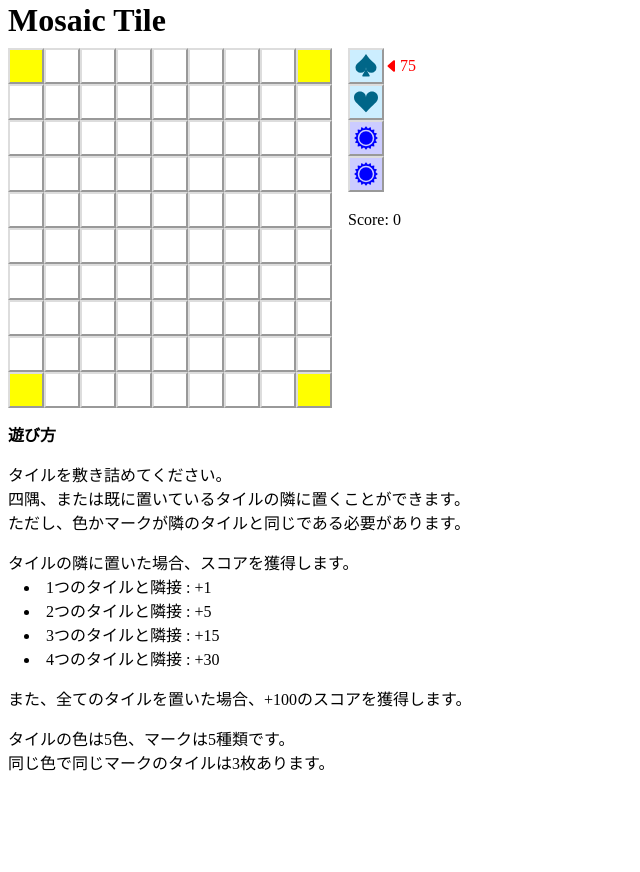
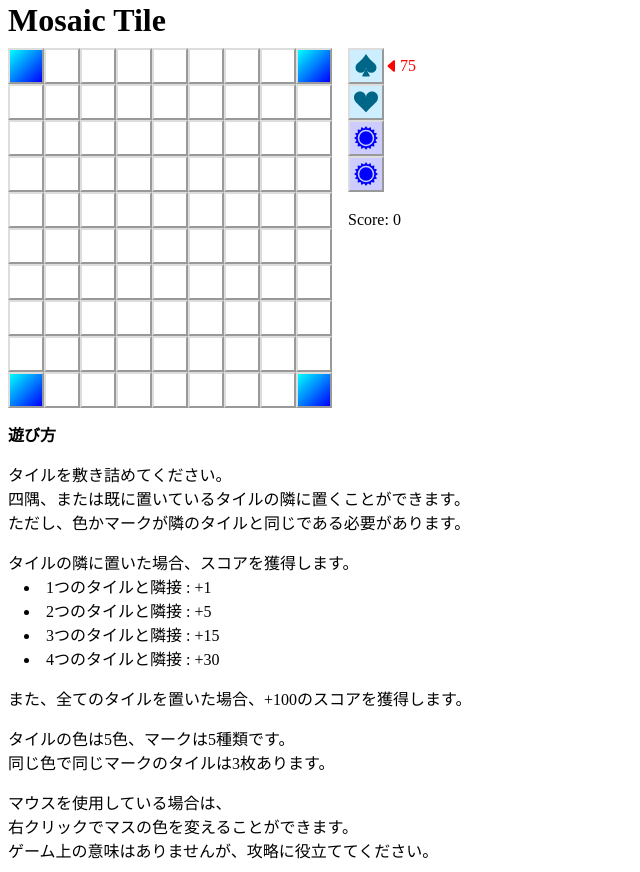
Before and after one commit to Satomaru/mosaic-tile, a React app: page / in a window 1280 px wide. Shown: the whole page, without its empty margins (0-640 px from the left). Before the commit the page ends 800 px from the top, so only its background shows below. Built offline with nearby package versions, Linux system fonts and the light colour scheme.

Commit message:
右クリックで色が変えられるようにした。その他、リファクタリング。

```diff
--- a/src/algorithm/mosaic-tile.js
+++ b/src/algorithm/mosaic-tile.js
@@ -1,7 +1,7 @@
 import { utils } from '../utils';
 import { Wall } from './wall';
 import { Stock } from './stock';
-import { Position } from './position';
+import { Position } from '../utils';
 
 export class MosaicTile {
 
@@ -27,7 +27,7 @@ export class MosaicTile {
       return null;
     }
 
-    this.wall.addPrint(position, this.stock.draw());
+    this.wall.addTile(position, this.stock.draw());
     return this.createResult(verified);
   }
 
@@ -50,7 +50,7 @@ export class MosaicTile {
 
     return {
       arts: arts,
-      print: verified.print
+      tile: verified.tile
     };
   }
 
@@ -71,16 +71,16 @@ export class MosaicTile {
   }
 
   verifyTile(position) {
-    if (this.wall.getPrint(position)) {
+    if (this.wall.getTile(position)) {
       return null;
     }
 
-    const print = this.stock.next;
+    const tile = this.stock.next;
     let linkables = 0;
 
     const testLink = (other) => {
       if (other) {
-        if (print.isLinkableWith(other)) {
+        if (tile.isLinkableWith(other)) {
           ++linkables;
         } else {
           return false;
@@ -90,10 +90,10 @@ export class MosaicTile {
       return true;
     };
 
-    if (!testLink(this.wall.getPrint(position.offset(0, -1)))
-      || !testLink(this.wall.getPrint(position.offset(0, 1)))
-      || !testLink(this.wall.getPrint(position.offset(1, 0)))
-      || !testLink(this.wall.getPrint(position.offset(-1, 0)))) {
+    if (!testLink(this.wall.getTile(position.offset(0, -1)))
+      || !testLink(this.wall.getTile(position.offset(0, 1)))
+      || !testLink(this.wall.getTile(position.offset(1, 0)))
+      || !testLink(this.wall.getTile(position.offset(-1, 0)))) {
 
       return null;
     }
@@ -104,18 +104,18 @@ export class MosaicTile {
 
     return {
       link: linkables,
-      print: print
+      tile: tile
     };
   }
 
   isStartable(position) {
-    return (
-      (position.x === 0 || position.x === this.config.wall.width - 1) &&
-      (position.y === 0 || position.y === this.config.wall.height - 1)
+    return position.handle((x, y) =>
+      (x === 0 || x === this.config.wall.width - 1) &&
+      (y === 0 || y === this.config.wall.height - 1)
     );
   }
 
-  getPrints() {
+  getNext() {
     return this.stock.peek();
   }
 }
--- a/src/algorithm/position.js
+++ /dev/null
@@ -1,18 +0,0 @@
-export class Position {
-
-  constructor(x, y) {
-    this.x = x;
-    this.y = y;
-  }
-
-  isInRange(leftTop, rightBottom) {
-    return (
-      (this.x >= leftTop.x && this.x <= rightBottom.x) &&
-      (this.y >= leftTop.y && this.y <= rightBottom.y)
-    );
-  }
-
-  offset(offsetX, offsetY) {
-    return new Position(this.x + offsetX, this.y + offsetY);
-  }
-}
--- a/src/algorithm/stock.js
+++ b/src/algorithm/stock.js
@@ -1,33 +1,33 @@
 import { utils } from '../utils';
-import { Print } from './print';
+import { Tile } from './tile';
 
 export class Stock {
 
   get remain() {
-    return this.prints.length;
+    return this.tiles.length;
   }
 
   get next() {
-    return (this.remain > 0) ? this.prints[0] : null;
+    return (this.remain > 0) ? this.tiles[0] : null;
   }
 
   constructor(config) {
     this.config = config;
     const count = config.colors * config.marks * config.same;
 
-    this.prints = utils.line(count)
+    this.tiles = utils.line(count)
       .make(index => {
         const same = Math.floor(index / config.same);
         const color = Math.floor(same / config.marks) + 1;
         const mark = (index % config.marks) + 1;
-        return new Print(color, mark);
+        return new Tile(color, mark);
       });
 
-    utils.shuffle(this.prints);
+    utils.shuffle(this.tiles);
   }
 
   draw() {
-    return this.prints.shift();
+    return this.tiles.shift();
   }
 
   isEmpty() {
@@ -35,7 +35,7 @@ export class Stock {
   }
 
   peek() {
-    const result = this.prints.slice(0, this.config.peek);
+    const result = this.tiles.slice(0, this.config.peek);
 
     while (result.length < this.config.peek) {
       result.push(null);
--- a/src/algorithm/print.js
+++ b/src/algorithm/tile.js
@@ -1,4 +1,4 @@
-export class Print {
+export class Tile {
 
   constructor(color, mark) {
     this.color = color;
--- a/src/algorithm/wall.js
+++ b/src/algorithm/wall.js
@@ -1,24 +1,23 @@
 import { utils } from '../utils';
-import { Position } from './position';
+import { Position } from '../utils';
 
 export class Wall {
 
   constructor(config) {
     this.positions = [];
-    this.prints = utils.rect(config.width, config.height).make(null);
-    this.leftTop = new Position(0, 0);
-    this.rightBottom = new Position(config.width - 1, config.height - 1);
+    this.tiles = utils.rect(config.width, config.height).make(null);
+    this.max = new Position(config.width - 1, config.height - 1);
   }
 
-  addPrint(position, print) {
-    if (position.isInRange(this.leftTop, this.rightBottom)) {
+  addTile(position, tile) {
+    if (position.isInside(this.max)) {
       this.positions.push(position);
-      this.prints[position.y][position.x] = print;
+      position.point(this.tiles).write(tile);
     }
   }
 
-  getPrint(position) {
-    const inRange = position.isInRange(this.leftTop, this.rightBottom);
-    return inRange ? this.prints[position.y][position.x] : null;
+  getTile(position) {
+    const inRange = position.isInside(this.max);
+    return inRange ? position.point(this.tiles).read() : null;
   }
 }
--- a/src/app.css
+++ b/src/app.css
@@ -86,7 +86,7 @@ ul {
 }
 
 .cell.startable {
-  background-color: #ff0;
+  background: linear-gradient(135deg, #0ff, #00f);
 }
 
 .cell.color1 {
@@ -112,6 +112,10 @@ ul {
 .cell.color5 {
   background-color: #cef;
   color: #068;
+}
+
+.cell.check1 {
+  background: linear-gradient(135deg, #ff0, #f00);
 }
 
 /**************************************/
--- a/src/app.jsx
+++ b/src/app.jsx
@@ -4,7 +4,7 @@ import * as deepcopy from 'deepcopy';
 import { utils } from './utils';
 import config from './config.json';
 import { MosaicTile } from './algorithm/mosaic-tile';
-import { Position } from './algorithm/position';
+import { Position } from './utils';
 import { Board } from './component/board.jsx';
 import { Footer } from './component/footer.jsx';
 import './app.css';
@@ -26,13 +26,15 @@ class App extends React.Component {
         box: {
           cells: utils.rect(config.wall.width, config.wall.height).make((x, y) => ({
             className: this.mosaicTile.isStartable(new Position(x, y)) ? 'startable' : null,
-            onClick: () => this.handleClickBox(x, y)
+            check: 0,
+            onClick: () => this.handleClickBox(x, y),
+            onContextMenu: () => this.handleContextMenuBox(x, y)
           }))
         },
         next: {
           remain: this.mosaicTile.remain,
-          cells: this.mosaicTile.getPrints().map(print => ({
-            print: print
+          cells: this.mosaicTile.getNext().map(tile => ({
+            tile: tile
           }))
         },
         status: {
@@ -64,17 +66,24 @@ class App extends React.Component {
       return;
     }
 
-    const state = deepcopy(this. state);
-    state.board.box.cells[y][x].print = result.print;
+    const state = deepcopy(this.state);
+    state.board.box.cells[y][x].tile = result.tile;
     state.board.next.remain = this.mosaicTile.remain;
     state.board.status.score = this.mosaicTile.score;
     state.board.status.arts = result.arts;
     state.board.status.gameOver = this.mosaicTile.isGameOver();
 
-    this.mosaicTile.getPrints().forEach((print, index) => {
-      state.board.next.cells[index].print = print;
+    this.mosaicTile.getNext().forEach((tile, index) => {
+      state.board.next.cells[index].tile = tile;
     });
 
+    this.setState(state);
+  }
+
+  handleContextMenuBox(x, y) {
+    const state = deepcopy(this.state);
+    const cell = state.board.box.cells[y][x];
+    cell.check = 1 - cell.check;
     this.setState(state);
   }
 }
--- a/src/component/cell.jsx
+++ b/src/component/cell.jsx
@@ -18,13 +18,19 @@ export class Cell extends React.Component {
     return new JsxHelper(this).begin((helper) => {
       helper.addBaseClass('cell');
 
-      if (helper.value.print?.color) {
-        helper.addBaseClass('color' + helper.value.print.color);
+      if (helper.value.tile?.color) {
+        helper.addBaseClass('color' + helper.value.tile.color);
+      } else if (helper.value.check) {
+        helper.addBaseClass('check' + helper.value.check);
       }
 
       return (
-        <div className={helper.getClassName()} onClick={helper.getHandleClick()}>
-          {helper.value.print?.mark && getIcon(helper.value.print.mark)}
+        <div
+          className={helper.getClassName()}
+          onClick={helper.getHandleClick()}
+          onContextMenu={helper.getHandleContextMenu()}>
+
+          {helper.value.tile?.mark && getIcon(helper.value.tile.mark)}
         </div>
       );
     });
@@ -33,4 +39,8 @@ export class Cell extends React.Component {
   handleClick(event) {
     new JsxHelper(this).runDefaultHandleClick(event);
   }
+
+  handleContextMenu(event) {
+    new JsxHelper(this).runDefaultHandleContextMenu(event);
+  }
 }
--- a/src/component/footer.jsx
+++ b/src/component/footer.jsx
@@ -31,6 +31,11 @@ export class Footer extends React.Component {
             タイルの色は{config.stock.colors}色、マークは{config.stock.marks}種類です。<br/>
             同じ色で同じマークのタイルは{config.stock.same}枚あります。<br/>
           </p>
+          <p>
+            マウスを使用している場合は、<br/>
+            右クリックでマスの色を変えることができます。<br/>
+            ゲーム上の意味はありませんが、攻略に役立ててください。<br/>
+          </p>
         </div>
       );
     });
--- a/src/component/jsx-helper.jsx
+++ b/src/component/jsx-helper.jsx
@@ -13,6 +13,16 @@ export class JsxHelper {
     utils.alertWhenError(() => {
       if (!this.value.disabled && this.value.onClick) {
         this.value.onClick();
+      }
+    });
+  }
+
+  runDefaultHandleContextMenu(event) {
+    utils.alertWhenError(() => {
+      event.preventDefault();
+
+      if (!this.value.disabled && this.value.onContextMenu) {
+        this.value.onContextMenu();
       }
     });
   }
@@ -40,4 +50,8 @@ export class JsxHelper {
   getHandleClick() {
     return (event) => this.component.handleClick(event);
   }
+
+  getHandleContextMenu() {
+    return (event) => this.component.handleContextMenu(event);
+  }
 }
--- a/src/utils.js
+++ b/src/utils.js
@@ -1,3 +1,40 @@
+export class Position {
+
+  constructor(x, y) {
+    this.x = x;
+    this.y = y;
+  }
+
+  isInside(max) {
+    return (
+      (this.x >= 0 && this.x <= max.x) &&
+      (this.y >= 0 && this.y <= max.y)
+    );
+  }
+
+  isInRangeOf(min, max) {
+    return (
+      (this.x >= min.x && this.x <= max.x) &&
+      (this.y >= min.y && this.y <= max.y)
+    );
+  }
+
+  offset(offsetX, offsetY) {
+    return new Position(this.x + offsetX, this.y + offsetY);
+  }
+
+  handle(callback) {
+    return callback(this.x, this.y);
+  }
+
+  point(array) {
+    return {
+      read: () => array[this.y][this.x],
+      write: (value) => array[this.y][this.x] = value
+    }
+  }
+}
+
 export const utils = {
 
   alertWhenError: (callback) => {
```
